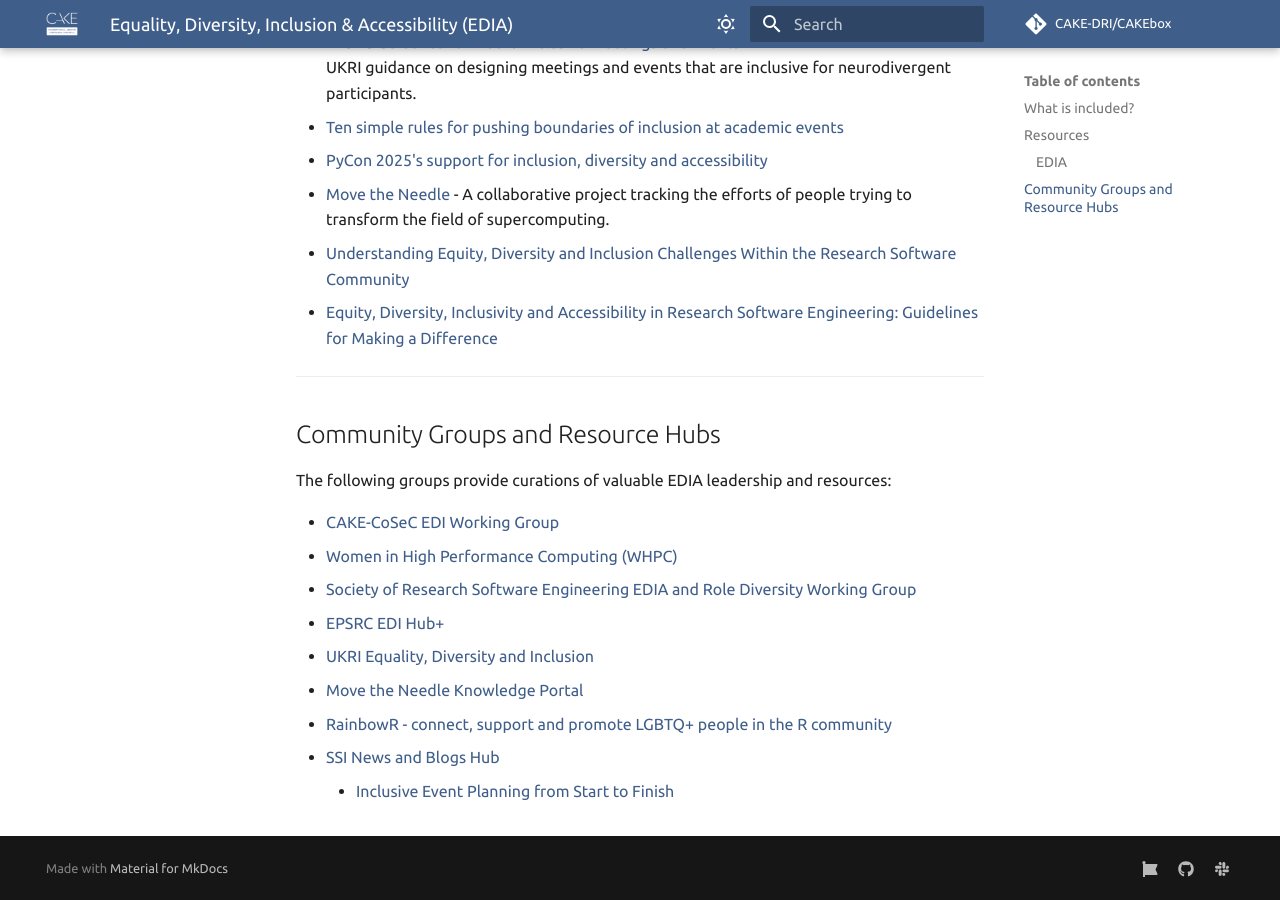
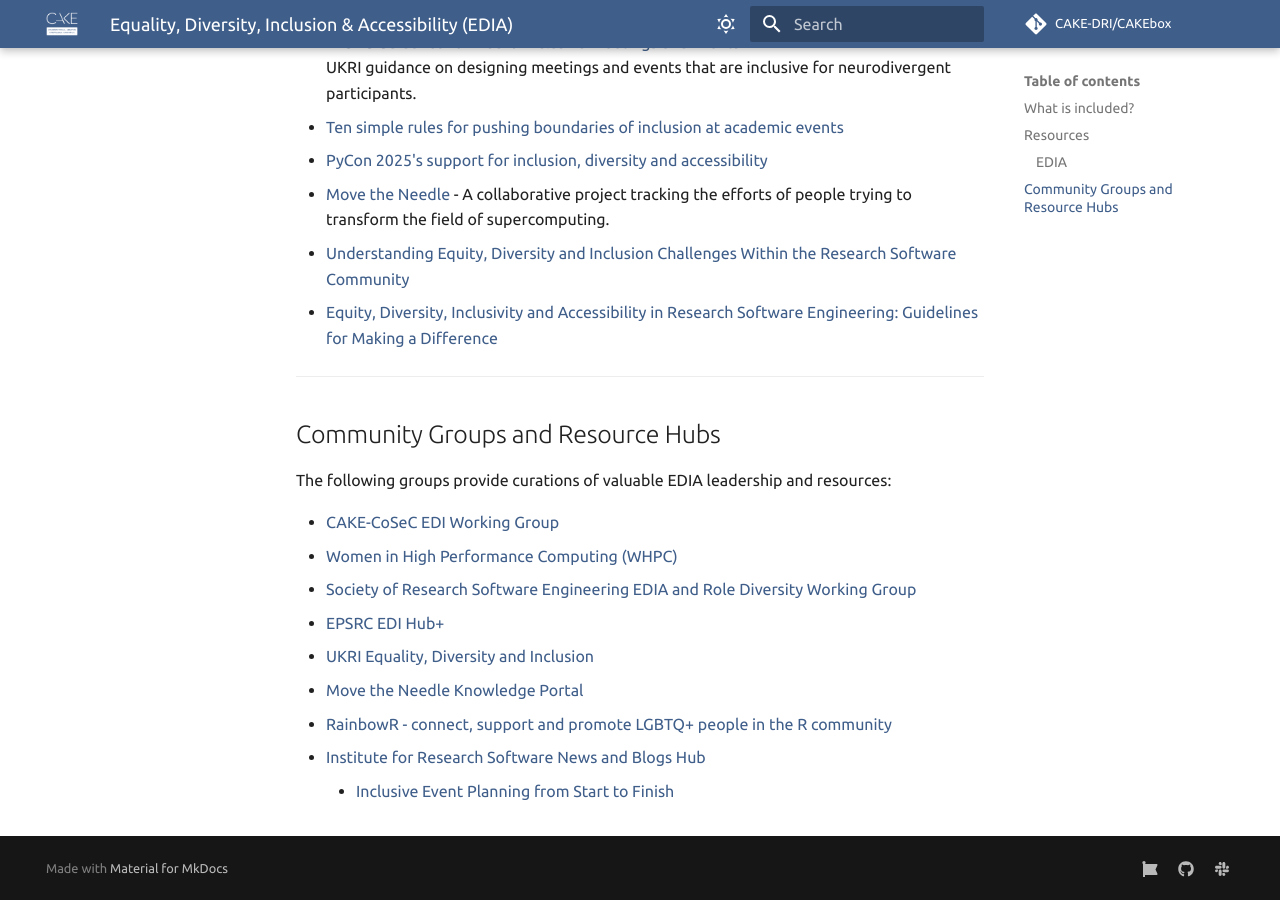
Before and after one commit to CAKE-DRI/CAKEbox, an MkDocs documentation site: the page built from docs/edia/index.md, in a window 1280 px wide and 900 px high, scrolled down 1081 px. Built offline with MkDocs 1.6.1 and Material for MkDocs 9.7.7, drawn with Linux system fonts in a browser that asks for light colours; comment, search, counter and statistics services are not loaded.

Commit message:
Updating SSI to Institute for Research Software

```diff
--- a/docs/edia/index.md
+++ b/docs/edia/index.md
@@ -54,6 +54,6 @@
 - [UKRI Equality, Diversity and Inclusion](https://www.ukri.org/what-we-do/supporting-healthy-research-and-innovation-culture/equality-diversity-and-inclusion/)
 - [Move the Needle Knowledge Portal](https://alces-flight.com/move-the-needle-knowledge-base/)
 - [RainbowR -  connect, support and promote LGBTQ+ people in the R community](https://rainbowr.org/)
-- [SSI News and Blogs Hub](https://www.software.ac.uk/news-and-blogs-hub)
+- [Institute for Research Software News and Blogs Hub](https://www.software.ac.uk/news-and-blogs-hub)
 
     - [Inclusive Event Planning from Start to Finish](https://www.software.ac.uk/news/new-guide-inclusive-event-planning-start-finish)
```
Also changed, not shown: docs/index.md (+1 -1 lines).
